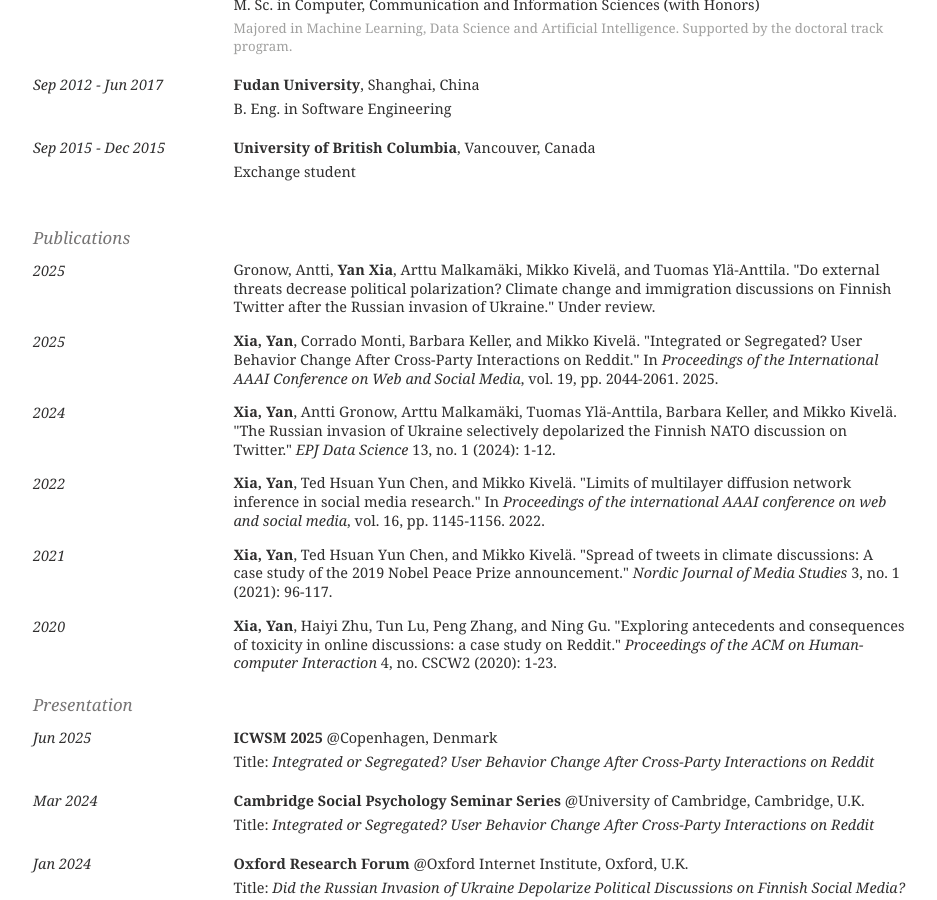
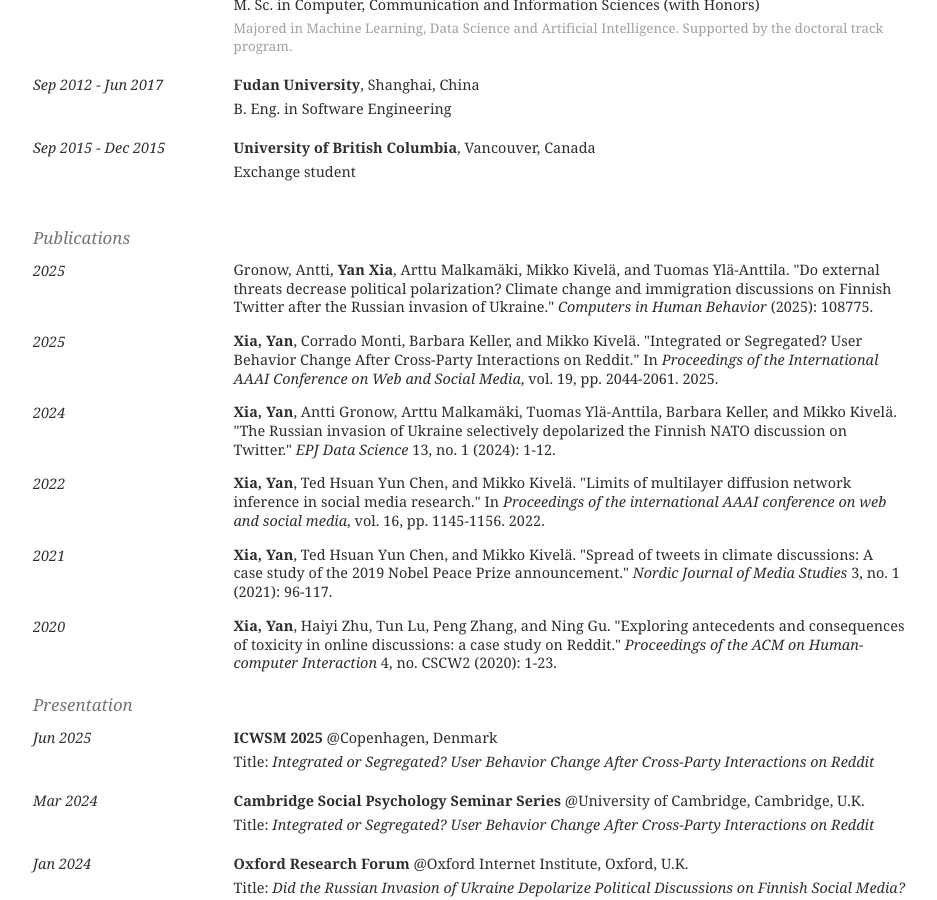
Before and after one commit to yanxxia/yanxxia.github.io, a Jekyll site: the page built from resume.html, in a window 1280 px wide and 900 px high, scrolled down 356 px. Shown: the whole window, without its empty margins (171-1108 px from the left). Built offline with Jekyll 4.4.1, drawn with Linux system fonts in a browser that asks for light colours.

Commit message:
Update publication

```diff
--- a/projects.html
+++ b/projects.html
@@ -122,9 +122,9 @@
       <div class="content">
         <ol>
           <li><b>Xia, Yan</b>, Antti Gronow, Arttu Malkamäki, Tuomas Ylä-Anttila, <a href="https://users.aalto.fi/~kellerb1/"  class="dark">Barbara Keller</a>, and <a href="http://www.mkivela.com/" class="dark">Mikko Kivel&#228;</a>. (2024). The Russian invasion of Ukraine selectively depolarized the Finnish NATO discussion on Twitter. <i>EPJ Data Science, 13</i>(1), 1.</li>
-          <li>Gronow, Antti, <b>Yan Xia</b>, Arttu Malkamäki, Tuomas Ylä-Anttila, and <a href="http://www.mkivela.com/" class="dark">Mikko Kivel&#228;</a>. Do external threats decrease political polarization? Climate change and immigration discussions on Finnish Twitter after the Russian invasion of Ukraine. Under review.</li>
+          <li>Gronow, Antti, <b>Yan Xia</b>, Arttu Malkamäki, Tuomas Ylä-Anttila, and <a href="http://www.mkivela.com/" class="dark">Mikko Kivel&#228;</a>. Do external threats decrease political polarization? Climate change and immigration discussions on Finnish Twitter after the Russian invasion of Ukraine. <i>Computers in Human Behavior</i> (2025): 108775.</li>
         </ol>
-        <div class="pj-links"><a href="https://epjdatascience.springeropen.com/articles/10.1140/epjds/s13688-023-00441-2" class="pj-link">[Paper 1]</a><a href="{{ '/assets/files/nato_poster.pdf' | relative_url }}" class="pj-link">[Poster]</a></div>
+        <div class="pj-links"><a href="https://epjdatascience.springeropen.com/articles/10.1140/epjds/s13688-023-00441-2" class="pj-link">[Paper 1]</a><a href="{{ '/assets/files/nato_poster.pdf' | relative_url }}" class="pj-link">[Poster]</a><a href="https://www.sciencedirect.com/science/article/pii/S0747563225002225" class="pj-link">[Paper 2]</a></div>
       </div>
     </div>
     <div class="pj-content-div last">
--- a/resume.html
+++ b/resume.html
@@ -48,7 +48,7 @@
     <div class="entry-div">
       <div class="time-div">2025</div>
       <div class="content-div">
-        <div class="content pub">Gronow, Antti, <b>Yan Xia</b>, Arttu Malkamäki, Mikko Kivelä, and Tuomas Ylä-Anttila. "Do external threats decrease political polarization? Climate change and immigration discussions on Finnish Twitter after the Russian invasion of Ukraine." Under review.</div>
+        <div class="content pub">Gronow, Antti, <b>Yan Xia</b>, Arttu Malkamäki, Mikko Kivelä, and Tuomas Ylä-Anttila. "Do external threats decrease political polarization? Climate change and immigration discussions on Finnish Twitter after the Russian invasion of Ukraine." <i>Computers in Human Behavior</i> (2025): 108775.</div>
       </div>
     </div>
     <div class="entry-div">
```
Also changed, not shown: 3 other files.
